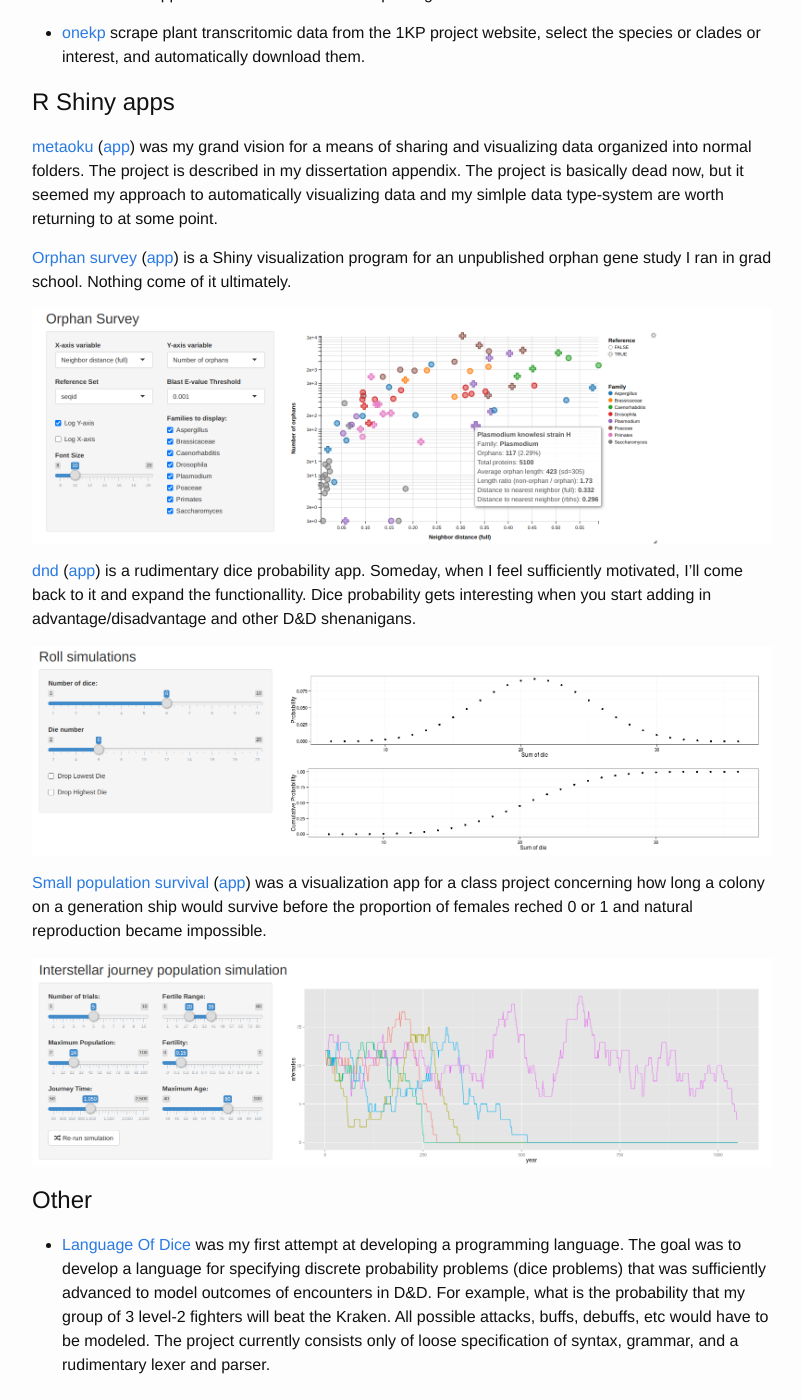
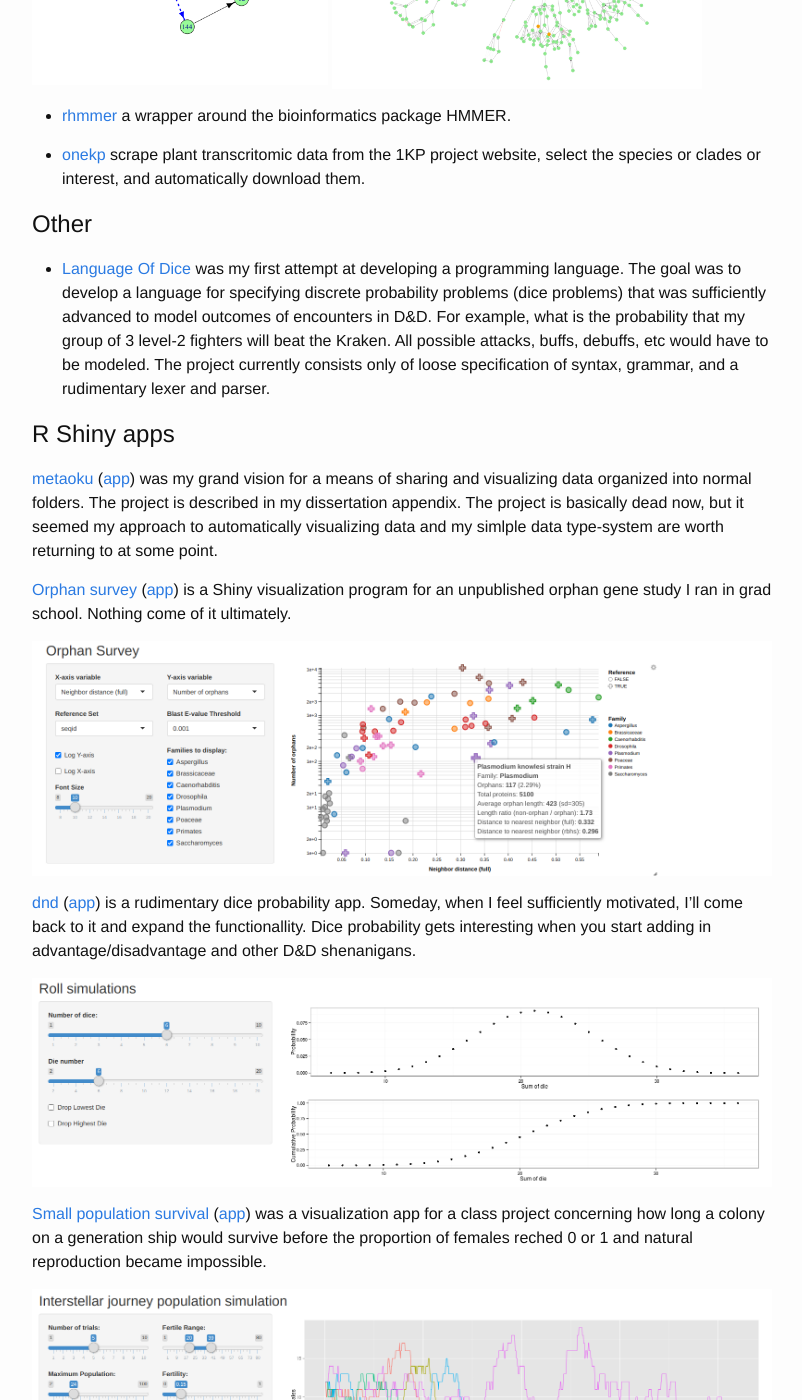
Before and after one commit to arendsee/arendsee.github.io, a Jekyll site: the page built from projects.md, in a window 1280 px wide and 1400 px high, scrolled down 1824 px. Shown: the whole window, without its empty margins (238-1040 px from the left). Built offline with Jekyll 4.4.1, drawn with Linux system fonts in a browser that asks for light colours; part of the change alters nothing that is shown; some of the changed text lies outside the part shown.

```diff
--- a/projects.md
+++ b/projects.md
@@ -6,8 +6,14 @@ permalink: /projects/
 
 # Morloc
 
-My primary interest is the development of the programming language
-[morloc](https://github.com/morloc-project/morloc).
+[morloc](https://github.com/morloc-project/morloc) is a functional programming
+language where functions are imported from foreign languages and unified
+through a common type system. The compiler generates the code needed to compose
+functions across languages and also to direct automation of mundane tasks such
+as data validation, type/format conversions, data caching, distributed
+computing, and file reading/writing. In the far future, I hope to develop
+`morloc` into a query language that returns optimized programs from an infinite
+"library" of functions and compositions of functions.
 
 # Haskell projects
 
@@ -69,6 +75,18 @@ My primary interest is the development of the programming language
    automatically download them.
 
 
+# Other
+
+ * [Language Of Dice](https://github.com/arendsee/language-of-dice) was my
+   first attempt at developing a programming language. The goal was to develop
+   a language for specifying discrete probability problems (dice problems) that
+   was sufficiently advanced to model outcomes of encounters in D&D. For
+   example, what is the probability that my group of 3 level-2 fighters will
+   beat the Kraken. All possible attacks, buffs, debuffs, etc would have to be
+   modeled. The project currently consists only of loose specification of
+   syntax, grammar, and a rudimentary lexer and parser.
+
+
 # R Shiny apps
 
 [metaoku](https://github.com/arendsee/metaoku)
@@ -102,18 +120,6 @@ impossible.
 ![interstellar]({{site.baseurl}}/assets/img/interstellar.png)
 
 
-# Other
-
- * [Language Of Dice](https://github.com/arendsee/language-of-dice) was my
-   first attempt at developing a programming language. The goal was to develop
-   a language for specifying discrete probability problems (dice problems) that
-   was sufficiently advanced to model outcomes of encounters in D&D. For
-   example, what is the probability that my group of 3 level-2 fighters will
-   beat the Kraken. All possible attacks, buffs, debuffs, etc would have to be
-   modeled. The project currently consists only of loose specification of
-   syntax, grammar, and a rudimentary lexer and parser.
-
-
 # Grad-school jetsam
 
  * [synder](https://github.com/arendsee/synder) is a high-performance program
```
